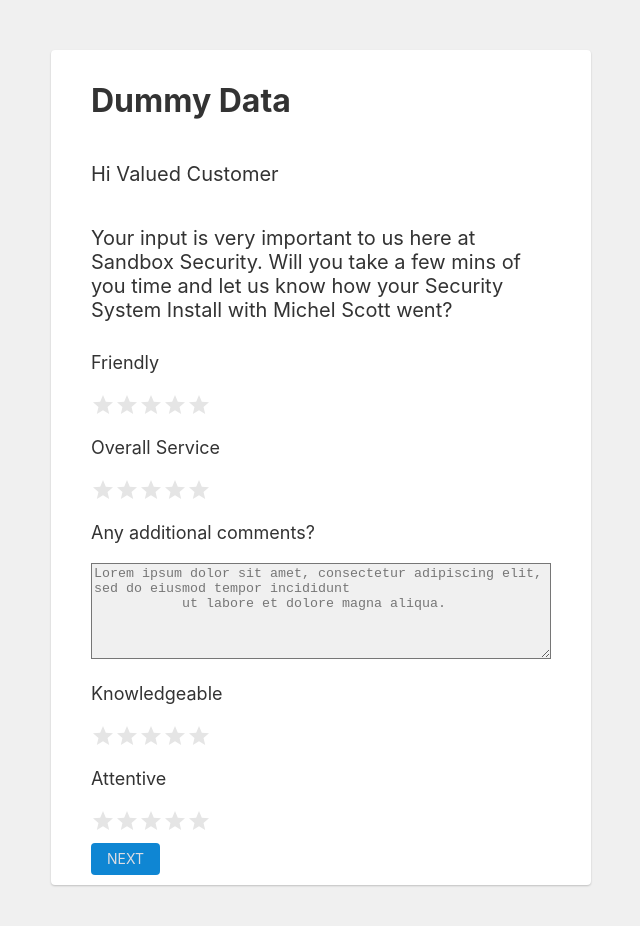
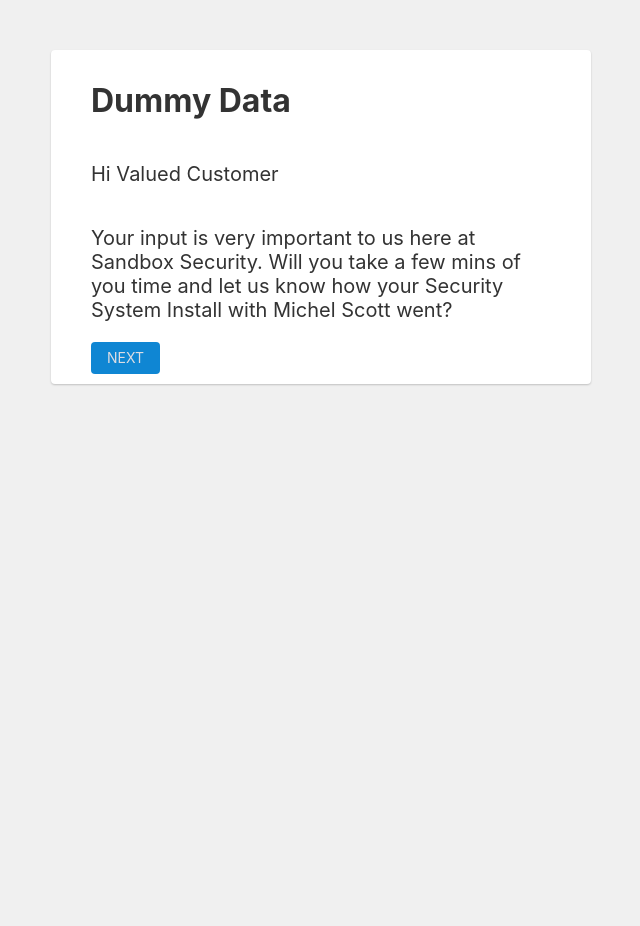
Before and after one commit to phillymatty/traxyback, a Next.js app: page /surveys/customer-survey in a window 1280 px wide. Shown: the top 926 px of the page, without its empty margins (319-959 px from the left). After the commit the page ends 800 px from the top, so only its background shows below. Built offline with nearby package versions, Linux system fonts and the light colour scheme.

Commit message:
sorting questions based on scope

```diff
--- a/components/inputs/checkbox.js
+++ b/components/inputs/checkbox.js
@@ -1,8 +1,8 @@
 //star rating.js
 import React from 'react';
 import Checkbox from '@material-ui/core/Checkbox';
-const StCheckbox = props => (
-    <Checkbox
+export default function StCheckbox({ props }) {
+    return <Checkbox
         value="checkedA"
         inputProps={{ 'aria-label': 'Checkbox A' }}
         onChange={(event) => {
@@ -10,6 +10,4 @@ const StCheckbox = props => (
             props.callback(props.surveyData, props.surveyHash)
         }}
         />
-)
-
-export default StCheckbox;
+}
--- a/pages/surveys/custom-survey.js
+++ b/pages/surveys/custom-survey.js
@@ -31,6 +31,8 @@ export default function CustomSurvey({ surveyData }) {
   const companyName = (surveyData.company_name && surveyData.company_name != '' ? surveyData.company_name : 'Sandbox Security');
   const surveyType = (surveyData.survey_type && surveyData.survey_type != '' ? surveyData.survey_type.split('_').map(word => {return word.charAt(0).toUpperCase() + word.slice(1)}).join(' ') : 'Security System Install');
   const userName = (surveyData.user_name && surveyData.user_name != ' ' ? surveyData.user_name : 'Michel Scott');
+  const customQuestions = surveyData.questions.filter(function(question) { return question.scope != "system"; });
+
   return (
     <Layout>
       <Head>
@@ -43,7 +45,7 @@ export default function CustomSurvey({ surveyData }) {
           <p>Your input is very important to us here at {companyName}. Will you take a few mins of you time and let us know how your {surveyType} with {userName} went?</p>
         </CardCell>
         <CardCell>
-          {surveyData.questions.map((object, i) => (
+          {customQuestions.map((object, i) => (
             <Input key={i} question={object} surveyData={surveyData} surveyHash={query.survey_hash} callback={sendData}/>
           ))}
         </CardCell>
--- a/pages/surveys/customer-survey.js
+++ b/pages/surveys/customer-survey.js
@@ -30,6 +30,8 @@ export default function CustomerSurvey({ surveyData }) {
   const companyName = (surveyData.company_name && surveyData.company_name != '' ? surveyData.company_name : 'Sandbox Security');
   const surveyType = (surveyData.survey_type && surveyData.survey_type != '' ? surveyData.survey_type.split('_').map(word => {return word.charAt(0).toUpperCase() + word.slice(1)}).join(' ') : 'Security System Install');
   const userName = (surveyData.user_name && surveyData.user_name != ' ' ? surveyData.user_name : 'Michel Scott');
+  const systemQuestions = surveyData.questions.filter(function(question) { return question.scope == "system"; });
+
   return (
     <Layout>
         <Head>
@@ -42,7 +44,7 @@ export default function CustomerSurvey({ surveyData }) {
             <p>Your input is very important to us here at {companyName}. Will you take a few mins of you time and let us know how your {surveyType} with {userName} went?</p>
           </CardCell>
           <CardCell>
-            {surveyData.questions.map((object, i) => (
+            {systemQuestions.map((object, i) => (
               <Input key={i} question={object} surveyData={surveyData} surveyHash={query.survey_hash} callback={sendData}/>
             ))}
           </CardCell>
```
Lines whose indentation alone changed are shown as unchanged.
